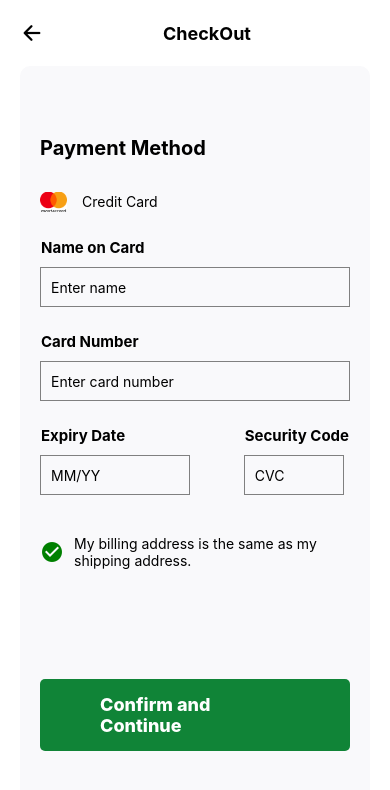
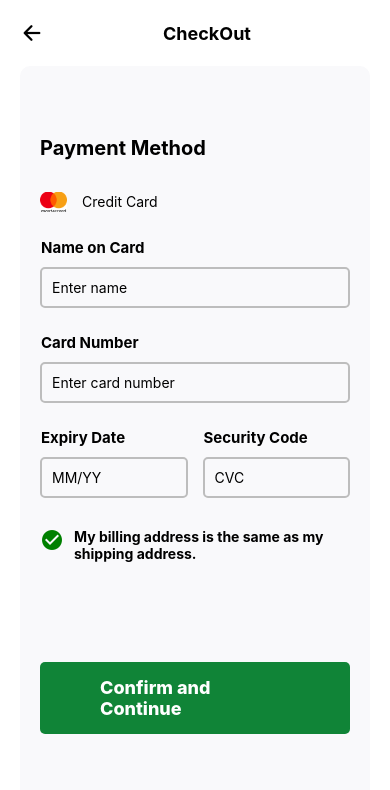
Before and after one commit to unleashedphetolo/DryHarvestHub, a React Native app: screen /CheckOut in a window 390 px wide. Shown: the top 790 px of the page. Built offline with nearby package versions, Linux system fonts and the light colour scheme.

Commit message:
TextInput design

```diff
--- a/src/screens/CheckOut.js
+++ b/src/screens/CheckOut.js
@@ -93,10 +93,13 @@ const CheckOut = ({ navigation }) => {
               </Text>
               <TextInput
                 style={{
-                  height: 40,
                   borderColor: "gray",
                   borderWidth: 1,
                   paddingHorizontal: 10,
+                  borderRadius: 5,
+                  padding: 10,
+                  borderWidth: 2,
+                  borderColor: "#bdbdbd",
                 }}
                 placeholder="Enter name"
                 onChangeText={(text) => {}}
@@ -114,10 +117,13 @@ const CheckOut = ({ navigation }) => {
               </Text>
               <TextInput
                 style={{
-                  height: 40,
                   borderColor: "gray",
                   borderWidth: 1,
                   paddingHorizontal: 10,
+                  borderRadius: 5,
+                  padding: 10,
+                  borderWidth: 2,
+                  borderColor: "#bdbdbd",
                 }}
                 placeholder="Enter card number"
                 onChangeText={(text) => {}}
@@ -126,10 +132,10 @@ const CheckOut = ({ navigation }) => {
                 style={{
                   flexDirection: "row",
                   alignItems: "center",
-                  justifyContent: "space-between",
+                  // justifyContent: "",
                 }}
               >
-                <View>
+                <View style={{ flex: 1, marginRight: 15 }}>
                   <Text
                     style={{
                       marginTop: 15,
@@ -143,17 +149,19 @@ const CheckOut = ({ navigation }) => {
                   </Text>
                   <TextInput
                     style={{
-                      height: 40,
-                      width: 150,
                       borderColor: "gray",
                       borderWidth: 1,
                       paddingHorizontal: 10,
+                      borderRadius: 5,
+                      padding: 10,
+                      borderWidth: 2,
+                      borderColor: "#bdbdbd",
                     }}
                     placeholder="MM/YY"
                     onChangeText={(text) => {}}
                   />
                 </View>
-                <View>
+                <View style={{ flex: 1 }}>
                   <Text
                     style={{
                       marginTop: 15,
@@ -167,11 +175,14 @@ const CheckOut = ({ navigation }) => {
                   </Text>
                   <TextInput
                     style={{
-                      height: 40,
-                      width: 100,
+                      width: "100%",
                       borderColor: "gray",
                       borderWidth: 1,
                       paddingHorizontal: 10,
+                      borderRadius: 5,
+                      padding: 10,
+                      borderWidth: 2,
+                      borderColor: "#bdbdbd",
                     }}
                     placeholder="CVC"
                     onChangeText={(text) => {}}
@@ -181,7 +192,6 @@ const CheckOut = ({ navigation }) => {
               <View
                 style={{
                   flexDirection: "row",
-                  alignItems: "center",
                   marginTop: 30,
                 }}
               >
@@ -193,8 +203,8 @@ const CheckOut = ({ navigation }) => {
                 <Text
                   style={{
                     alignItems: "center",
-                    margin: 10,
-                    // fontWeight: 'bold',
+                    marginLeft: 10,
+                    fontWeight: "bold",
                   }}
                 >
                   My billing address is the same as my shipping address.
```
